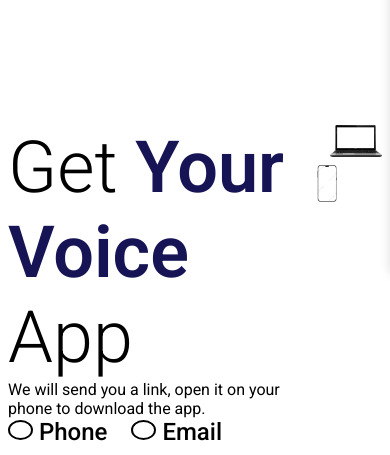
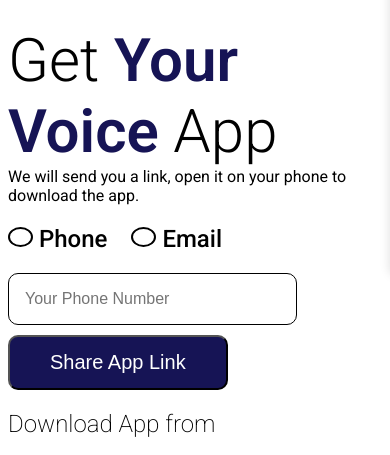
Before and after one commit to lbabyki/Your-voice, a plain HTML site: page pages/download.html in a window 390 px wide. Shown: the part 75-530 px from the top of the page. Drawn offline with Linux system fonts and the light colour scheme.

Commit message:
add responsive download page

```diff
--- a/assets/css/download.css
+++ b/assets/css/download.css
@@ -11,7 +11,8 @@
 .main-text,
 .block-input,
 .block-radio,
-.app-link p {
+.app-link p,
+.download-subtitle {
   margin-bottom: 20px;
 }
 
@@ -111,3 +112,28 @@ label input[type="radio"]:checked + .radio-btn::after {
   left: 0;
   width: 30%;
 }
+@media screen and (max-width: 881px) {
+  .input-field {
+    margin-bottom: 10px;
+  }
+  .download-block-pic {
+    z-index: -1;
+  }
+}
+@media screen and (max-width: 881px) {
+  .download_container {
+    display: grid;
+    grid-template-columns: 1fr;
+  }
+  .download-block-pic {
+    display: none;
+  }
+}
+@media screen and (max-width: 400px) {
+  .download {
+    padding-top: 100px;
+  }
+  .download-title {
+    font-size: 60px;
+  }
+}
```
